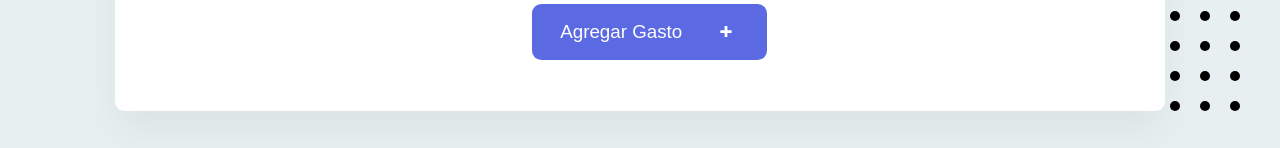
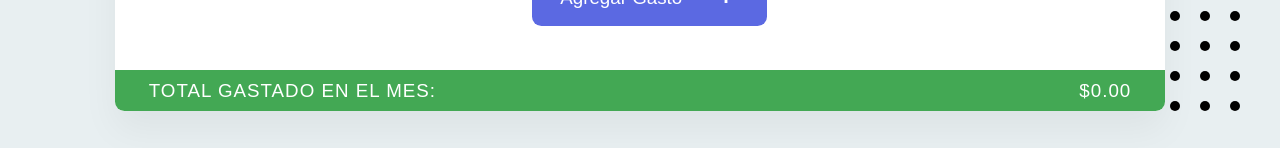
Before and after one commit to Sisifo-G/app-gastos-firebase, a React (Create React App) app: page / in a window 1280 px wide. Shown: the part 649-797 px from the top of the page. Built offline with nearby package versions, Linux system fonts and the light colour scheme; no server answers; sample sign-in values are in the browser's storage; what webfontloader would draw is missing.

Commit message:
Barra total gastado

```diff
--- a/src/App.js
+++ b/src/App.js
@@ -1,5 +1,6 @@
 import React from "react";
 import { Helmet } from "react-helmet";
+import BarraTotalGastado from "./components/BarraTotalGastado";
 import FormularioGasto from "./components/FormularioGasto";
 import Boton from "./elements/Boton";
 import BotonCerrarSesion from "./elements/BotonCerrarSesion";
@@ -27,6 +28,7 @@
         </ContenedorHeader>
       </Header>
       <FormularioGasto />
+      <BarraTotalGastado />
     </>
   );
 }
--- /dev/null
+++ b/src/components/BarraTotalGastado.js
@@ -0,0 +1,34 @@
+import React from "react";
+import styled from "styled-components";
+import theme from "./../theme";
+import convertirAMoneda from "./../funciones/convertirAMoneda";
+
+const BarraTotal = styled.div`
+  background: ${theme.verde};
+  font-size: 1.25rem; /* 20px */
+  letter-spacing: 1px;
+  font-weight: 500;
+  text-transform: uppercase;
+  padding: 0.62rem 2.25rem; /* 10px 40px */
+  color: #fff;
+  display: flex;
+  justify-content: space-between;
+  align-items: center;
+
+  @media (max-width: 31.25rem) {
+    /* 500px */
+    flex-direction: column;
+    font-size: 14px;
+  }
+`;
+
+const BarraTotalGastado = () => {
+  return (
+    <BarraTotal>
+      <p>Total gastado en el mes: </p>
+      <p>{convertirAMoneda(0.0)}</p>
+    </BarraTotal>
+  );
+};
+
+export default BarraTotalGastado;
--- a/src/components/FormularioGasto.js
+++ b/src/components/FormularioGasto.js
@@ -57,13 +57,14 @@
           setAlerta({
             tipo: "exito",
             mensaje: "El gasto fue agregado correctamente",
-          }).catch((error) => {
-            setEstadoAlerta(true);
-            setAlerta({
-              tipo: "error",
-              mensaje: "Hubo un problema al intentar agregar tu gasto",
-            });
           });
+          // .catch((error) => {
+          //   setEstadoAlerta(true);
+          //   setAlerta({
+          //     tipo: "error",
+          //     mensaje: "Hubo un problema al intentar agregar tu gasto",
+          //   });
+          // });
         });
       } else {
         setEstadoAlerta(true);
--- a/src/components/GastosPorCategoria.js
+++ b/src/components/GastosPorCategoria.js
@@ -1,7 +1,8 @@
-import React from 'react';
-import {Helmet} from 'react-helmet';
-import BtnRegresar from '../elements/BtnRegresar';
-import { Header, Titulo} from './../elements/Header';
+import React from "react";
+import { Helmet } from "react-helmet";
+import BtnRegresar from "../elements/BtnRegresar";
+import { Header, Titulo } from "./../elements/Header";
+import BarraTotalGastado from "./BarraTotalGastado";
 
 const GastosPorCategoria = () => {
   return (
@@ -10,13 +11,12 @@
         <title>Gastos por Categoría</title>
       </Helmet>
       <Header>
-
-                <BtnRegresar ruta="/"/>
+        <BtnRegresar ruta="/" />
         <Titulo>Gastos por Categoría</Titulo>
-
       </Header>
+      <BarraTotalGastado />
     </>
   );
-}
+};
 
 export default GastosPorCategoria;
--- a/src/components/ListaGastos.js
+++ b/src/components/ListaGastos.js
@@ -2,6 +2,7 @@
 import { Helmet } from "react-helmet";
 import BtnRegresar from "../elements/BtnRegresar";
 import { Header, Titulo } from "./../elements/Header";
+import BarraTotalGastado from "./BarraTotalGastado";
 
 const ListaGastos = () => {
   return (
@@ -13,6 +14,7 @@
         <BtnRegresar ruta="/" />
         <Titulo>Lista de Gastos</Titulo>
       </Header>
+      <BarraTotalGastado />
     </>
   );
 };
--- /dev/null
+++ b/src/funciones/convertirAMoneda.js
@@ -0,0 +1,9 @@
+const formatearCantidad = (cantidad) => {
+  return new Intl.NumberFormat("en-US", {
+    style: "currency",
+    currency: "USD",
+    minimumFractionDigits: 2,
+  }).format(cantidad);
+};
+
+export default formatearCantidad;
```
Also changed, not shown: 1 other file (tests, documents, lock files or other folders). Lines whose indentation alone changed are shown as unchanged.
